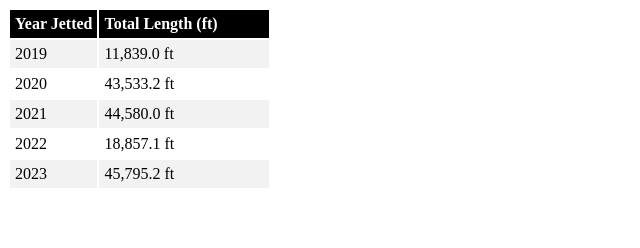
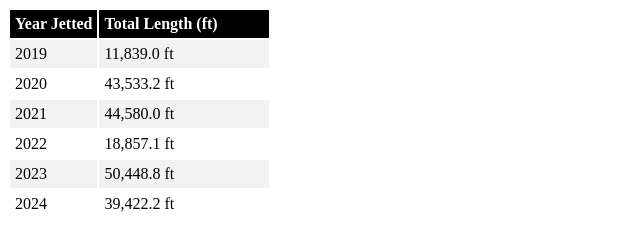
Before and after one commit to mccordpa/SalineJetting, a plain HTML site: page index.html in a window 1280 px wide. Shown: the whole page, without its empty margins (0-640 px from the left). Drawn offline with Linux system fonts and the light colour scheme.

Commit message:
adds 2024 jetting info

```diff
--- a/index.html
+++ b/index.html
@@ -26,8 +26,13 @@
             </tr>
             <tr style="background-color: #f2f2f2">
                 <td style="padding: 5px;">2023</td>
-                <td style="width: 160px; padding: 5px;">45,795.2 ft</td>
+                <td style="width: 160px; padding: 5px;">50,448.8 ft</td>
             </tr>
+                <tr>
+                <td style="padding: 5px;">2024</td>
+                <td style="width: 160px; padding: 5px;">39,422.2 ft</td>
+            </tr>
+
 
         </tbody>
     </table>
```
